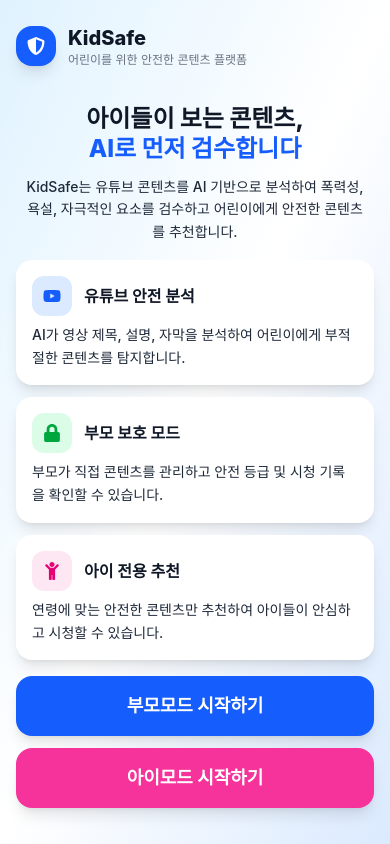
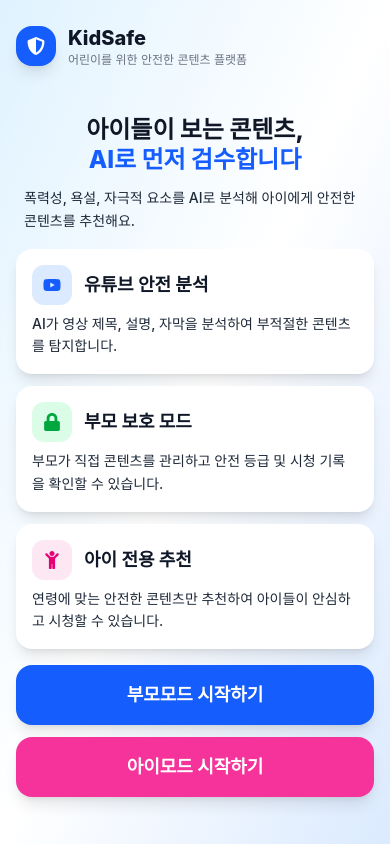
Before and after one commit to outfood89-maker/kidsafe, a React (Vite) app in the folder client/: page / in a window 390 px wide. Built offline with nearby package versions, Linux system fonts and the light colour scheme.

Commit message:
feat: Landing 모바일 텍스트 개선 (히어로 설명 압축/좌정렬, 카드 제목 크기/색상 조정)

```diff
--- a/client/src/pages/Landing.jsx
+++ b/client/src/pages/Landing.jsx
@@ -51,11 +51,9 @@ export default function Landing() {
               <br />
               <span className="text-blue-600">AI로 먼저 검수합니다</span>
             </h2>
-            {/* 히어로 설명 텍스트 — text-sm + font-medium으로 살짝 강조 */}
-            <p className="mx-auto mt-3 md:mt-6 max-w-3xl text-sm md:text-lg lg:text-xl font-medium leading-relaxed text-gray-800 px-2">
-              KidSafe는 유튜브 콘텐츠를 AI 기반으로 분석하여
-              폭력성, 욕설, 자극적인 요소를 검수하고
-              어린이에게 안전한 콘텐츠를 추천합니다.
+            {/* 히어로 설명 — 모바일에서 왼쪽 정렬 + 문장 압축 */}
+            <p className="mx-auto mt-3 md:mt-6 max-w-3xl text-sm md:text-lg lg:text-xl font-medium leading-relaxed text-gray-800 px-2 text-left md:text-center">
+              폭력성, 욕설, 자극적 요소를 AI로 분석해 아이에게 안전한 콘텐츠를 추천해요.
             </p>
           </section>
 
@@ -66,14 +64,14 @@ export default function Landing() {
                 <div className="flex h-10 w-10 md:h-16 md:w-16 md:mb-5 items-center justify-center rounded-xl md:rounded-2xl bg-blue-100 shrink-0">
                   <FaYoutube className="text-lg md:text-3xl text-blue-600" />
                 </div>
-                <h3 className="text-base md:text-2xl font-bold text-gray-900">
+                {/* 카드 제목 — text-lg로 키움 */}
+                <h3 className="text-lg md:text-2xl font-bold text-gray-900">
                   유튜브 안전 분석
                 </h3>
               </div>
-              {/* 카드 설명 텍스트 — text-sm + font-medium으로 살짝 강조 */}
+              {/* 카드 설명 — text-gray-800으로 진하게 */}
               <p className="mt-2 md:mt-4 leading-relaxed text-gray-800 text-sm md:text-base font-medium">
-                AI가 영상 제목, 설명, 자막을 분석하여
-                어린이에게 부적절한 콘텐츠를 탐지합니다.
+                AI가 영상 제목, 설명, 자막을 분석하여 부적절한 콘텐츠를 탐지합니다.
               </p>
             </div>
 
@@ -82,13 +80,12 @@ export default function Landing() {
                 <div className="flex h-10 w-10 md:h-16 md:w-16 md:mb-5 items-center justify-center rounded-xl md:rounded-2xl bg-green-100 shrink-0">
                   <FaLock className="text-lg md:text-3xl text-green-600" />
                 </div>
-                <h3 className="text-base md:text-2xl font-bold text-gray-900">
+                <h3 className="text-lg md:text-2xl font-bold text-gray-900">
                   부모 보호 모드
                 </h3>
               </div>
               <p className="mt-2 md:mt-4 leading-relaxed text-gray-800 text-sm md:text-base font-medium">
-                부모가 직접 콘텐츠를 관리하고
-                안전 등급 및 시청 기록을 확인할 수 있습니다.
+                부모가 직접 콘텐츠를 관리하고 안전 등급 및 시청 기록을 확인할 수 있습니다.
               </p>
             </div>
 
@@ -97,13 +94,12 @@ export default function Landing() {
                 <div className="flex h-10 w-10 md:h-16 md:w-16 md:mb-5 items-center justify-center rounded-xl md:rounded-2xl bg-pink-100 shrink-0">
                   <FaChild className="text-lg md:text-3xl text-pink-600" />
                 </div>
-                <h3 className="text-base md:text-2xl font-bold text-gray-900">
+                <h3 className="text-lg md:text-2xl font-bold text-gray-900">
                   아이 전용 추천
                 </h3>
               </div>
               <p className="mt-2 md:mt-4 leading-relaxed text-gray-800 text-sm md:text-base font-medium">
-                연령에 맞는 안전한 콘텐츠만 추천하여
-                아이들이 안심하고 시청할 수 있습니다.
+                연령에 맞는 안전한 콘텐츠만 추천하여 아이들이 안심하고 시청할 수 있습니다.
               </p>
             </div>
           </section>
```
